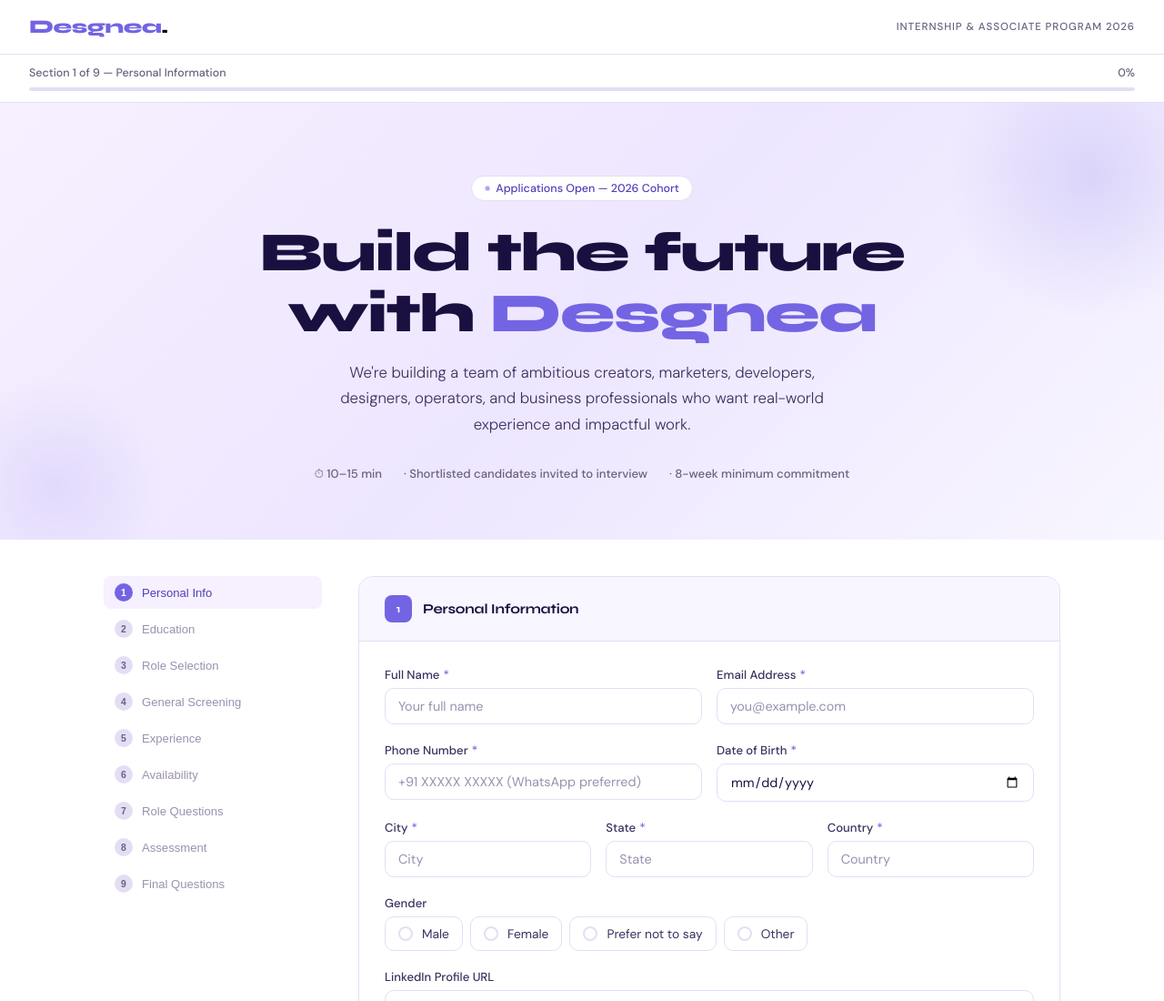
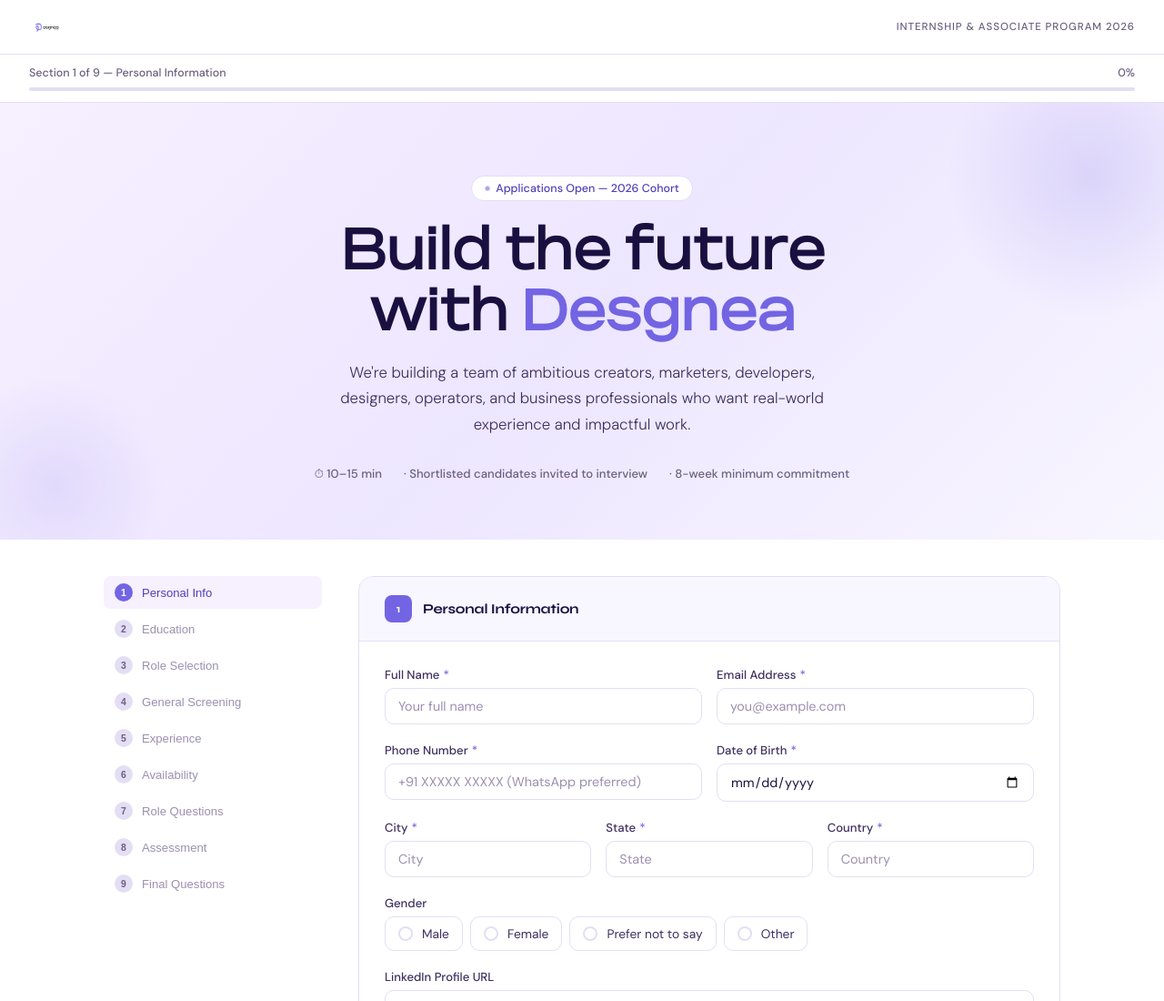
Before and after one commit to premsahni23/desgnea_form, a website: page desgnea-application.html in a window 1280 px wide. Shown: the top 1100 px of the page at 91% size. Drawn offline with Linux system fonts and the light colour scheme.

Commit message:
Replace nav logo with Icon-logo-2, apply Doner font to hero heading

```diff
--- a/desgnea-application.html
+++ b/desgnea-application.html
@@ -6,6 +6,13 @@
 <title>Desgnea — Internship & Associate Program 2026</title>
 <link href="https://fonts.googleapis.com/css2?family=DM+Sans:ital,opsz,wght@0,9..40,300;0,9..40,400;0,9..40,500;0,9..40,600;1,9..40,300&family=Syne:wght@400;500;600;700;800&display=swap" rel="stylesheet">
 <style>
+  @font-face {
+    font-family: 'Doner';
+    src: url('/doner-regulartext.otf') format('opentype');
+    font-weight: normal;
+    font-style: normal;
+  }
+
   :root {
     --purple-light: #F7F0FF;
     --purple-soft: #D7C7EC;
@@ -122,7 +129,7 @@
   }
 
   .hero h1 {
-    font-family: 'Syne', sans-serif;
+    font-family: 'Doner', 'Syne', sans-serif;
     font-size: clamp(2.2rem, 5vw, 3.8rem);
     font-weight: 800;
     color: var(--text-dark);
@@ -661,7 +668,9 @@
 <body>
 
 <nav>
-  <div class="nav-logo">Desgnea<span>.</span></div>
+  <div class="nav-logo">
+    <img src="/Icon-logo-2.png" alt="Desgnea" style="height:36px; width:auto; display:block;">
+  </div>
   <span class="nav-tag">Internship & Associate Program 2026</span>
 </nav>
 
```
Also changed, not shown: index.html (+11 -2 lines), Icon-logo-2.png (added), doner-regulartext.otf (added).
